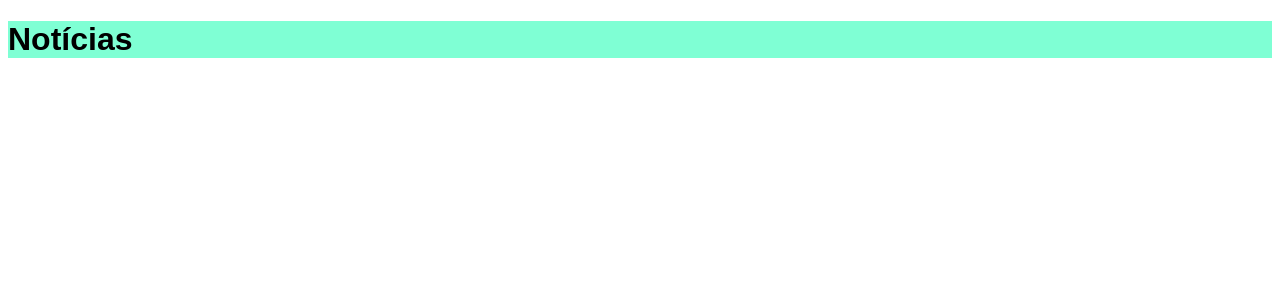
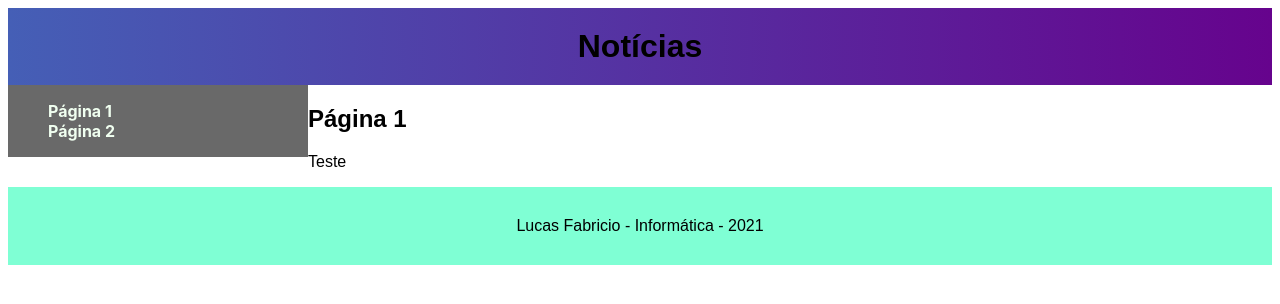
Before and after one commit to lucasbrk1/ex-layout-css, a plain HTML site: page index.html in a window 1280 px wide. Drawn offline with Linux system fonts and the light colour scheme.

Commit message:
CSS e Index

```diff
--- /dev/null
+++ b/css/index.css
@@ -0,0 +1,44 @@
+* {
+    font-family: sans-serif;
+}
+
+header {
+    /* background-color: aquamarine; */
+    background-image: linear-gradient(to left, #66038d, #455fb6)
+}
+
+header h1 {
+    text-align: center;
+    margin: 0;
+    padding-top: 20px;
+    padding-bottom: 20px;
+}
+
+nav {
+    background-color: dimgray;
+    width: 300px;
+    float: left;
+}
+
+nav ul {
+    list-style: none;
+}
+
+nav ul a {
+    font-family:-apple-system, BlinkMacSystemFont, 'Segoe UI', Roboto, Oxygen, Ubuntu, Cantarell, 'Open Sans', 'Helvetica Neue', sans-serif;
+    font-weight: bolder;
+    text-decoration: none;
+    color:honeydew;
+}
+
+nav ul a:hover {
+    background-color:greenyellow;
+    /* background-image: radial-gradient(red, gray)*/
+}
+
+footer {
+    background-color: aquamarine;
+    text-align: center;
+    padding-top: 30px;
+    padding-bottom: 30px;
+}
--- a/index.html
+++ b/index.html
@@ -3,11 +3,24 @@
     <head>
         <meta charset="utf-8" />
         <title>Notícias</title>
-        <link href="index.css" rel="stylesheet" />
+        <link href="css/index.css" rel="stylesheet" />
     </head>
     <body>
         <header>
             <h1>Notícias</h1>
         </header>
+        <nav>
+            <ul>
+                <li><a href="a">Página 1</a></li>
+                <li><a href="a">Página 2</a></li>
+            </ul>
+        </nav>
+        <main>
+            <h2>Página 1</h2>
+            <p>Teste</p>
+        </main>
+        <footer>
+            <span>Lucas Fabricio - Informática - 2021</span>
+        </footer>
     </body>
 </html>
```
